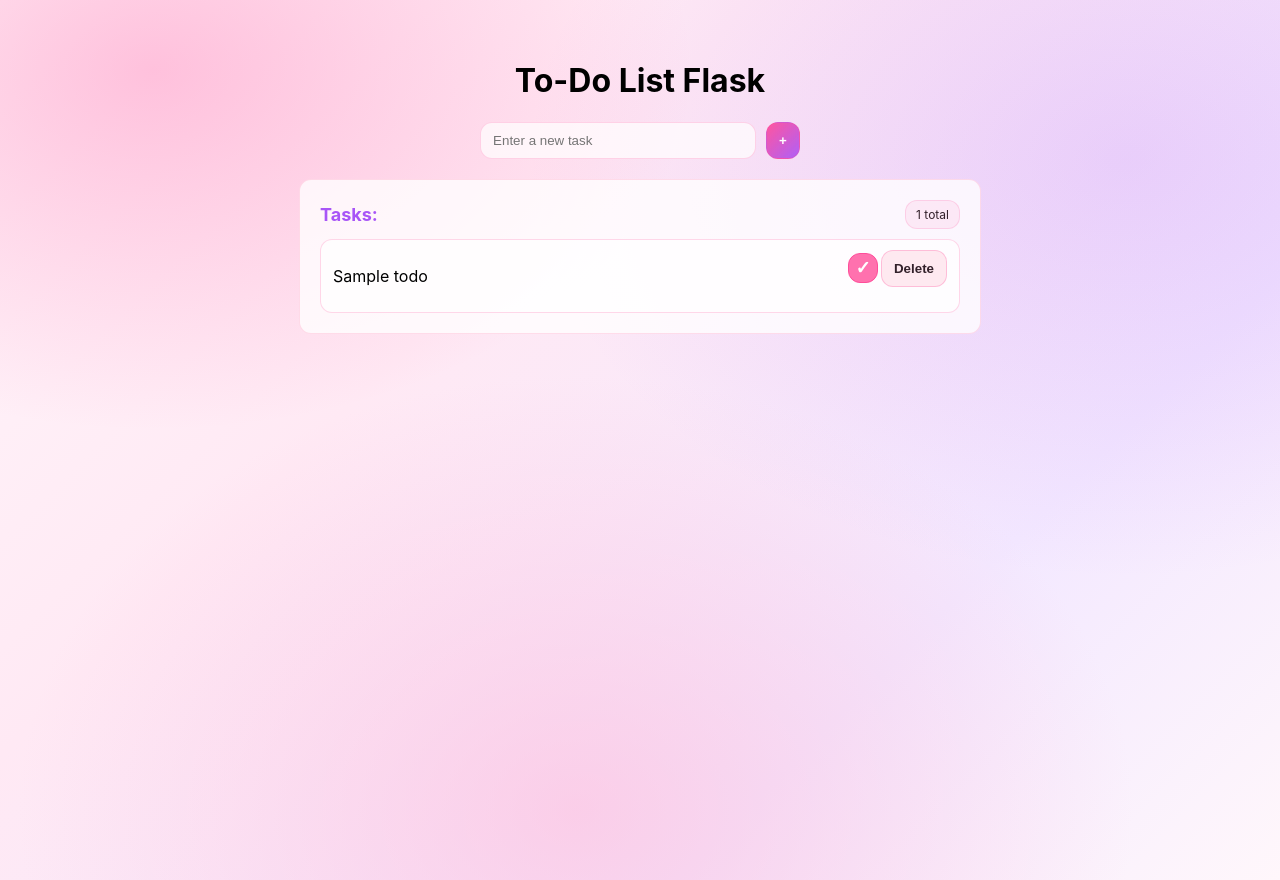
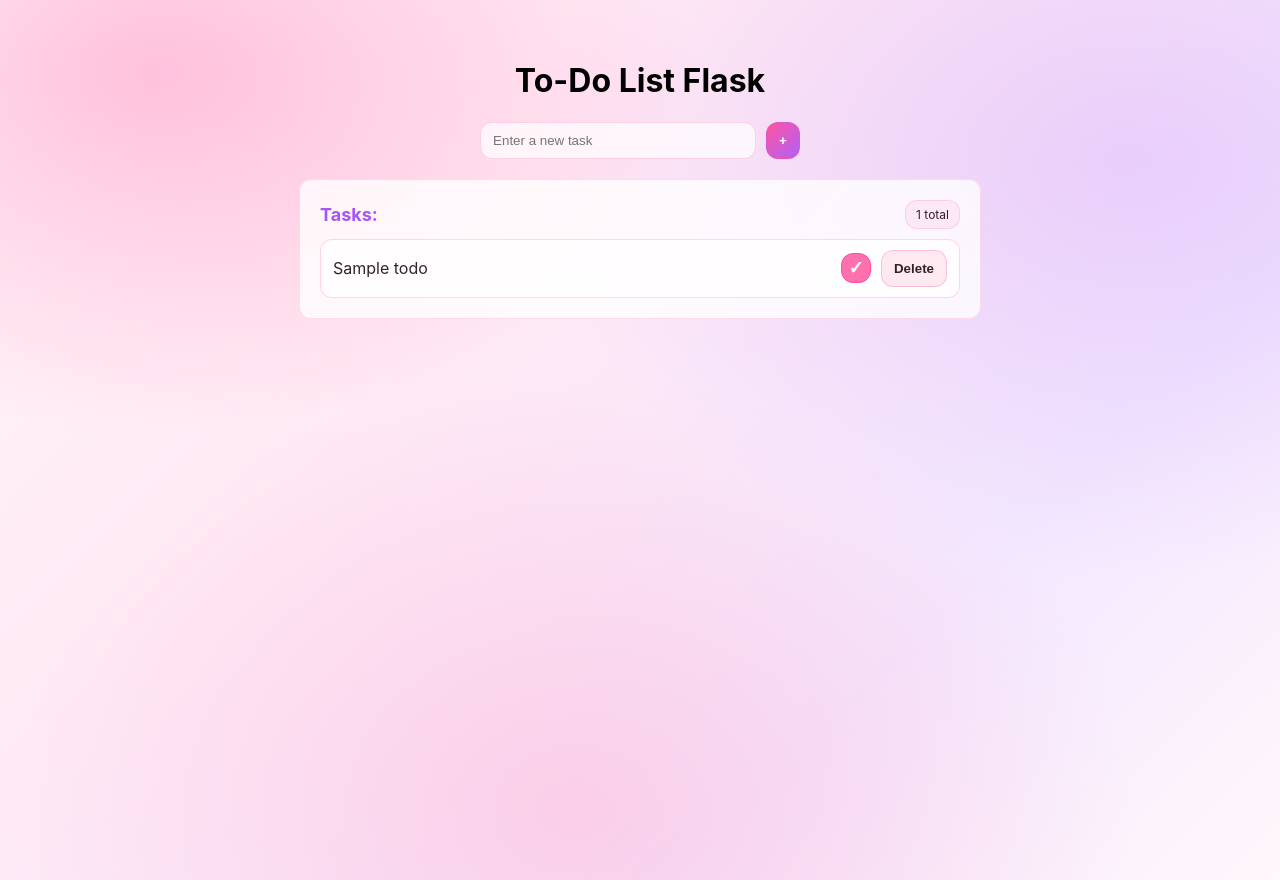
Before and after one commit to unicornmocha/todo-list-flask, a Flask app: page / in a window 1280 px wide. Run offline with Flask 3, Linux system fonts and the light colour scheme; tables that the repository leaves empty hold one stand-in row (values such as "Sample post"); some libraries are stand-ins or nearby versions.

Commit message:
Minor styling changes

```diff
--- a/static/style.css
+++ b/static/style.css
@@ -66,6 +66,8 @@ button {
 .todo {
     display: grid;
     grid-template-columns: 1fr auto auto;
+    align-items: center;
+    gap: 10px;
     transition: all 0.3s ease;
     padding: 10px 12px;
     border-radius: 12px;
@@ -73,18 +75,25 @@ button {
     border: 1px solid rgba(255, 77, 154, 0.22);
 }
 
+.todo p {
+    margin: 0;
+    font-size: 16px;
+    color: rgba(28, 10, 20, 0.90);
+}
 
 .btn-del {
     background: rgba(255, 59, 107, 0.10);
     color: rgba(28, 10, 20, 0.90);
 }
 
-input[type="checkbox" i] {
+input[type="checkbox"] {
     appearance: none;
     -webkit-appearance: none;
     -moz-appearance: none;
     width: 30px;
     height: 30px;
+    margin: 0;
+    display: block;
     border-radius: 12px;
     border: 1px solid rgba(255, 59, 107, 0.18);
     background-color: rgba(255, 59, 107, 0.10);
@@ -92,12 +101,12 @@ input[type="checkbox" i] {
     position: relative;
 }
 
-input[type="checkbox" i]:checked {
+input[type="checkbox"]:checked {
     background-color: rgba(255, 77, 154, 0.8);
     border-color: rgba(255, 77, 154, 1);
 }
 
-input[type="checkbox" i]:checked::after {
+input[type="checkbox"]:checked::after {
     content: '✓';
     position: absolute;
     top: 50%;
```
